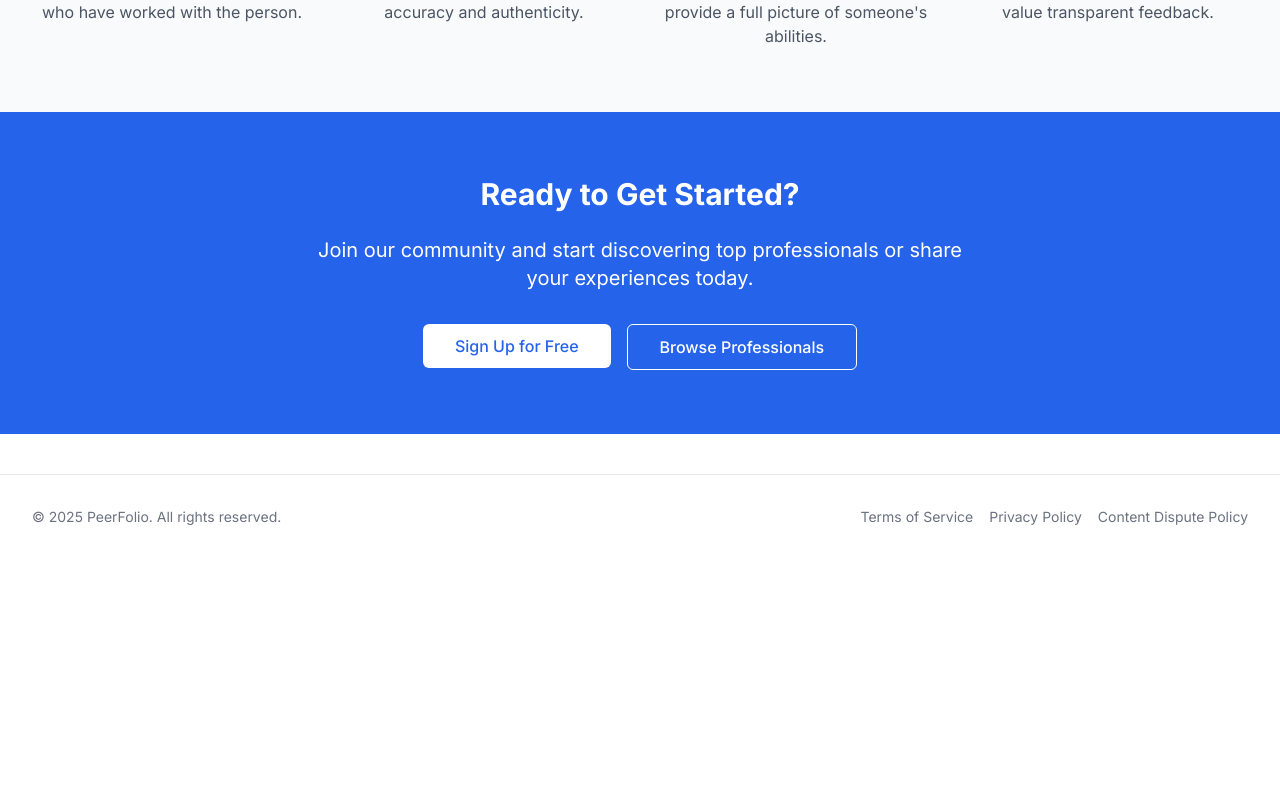
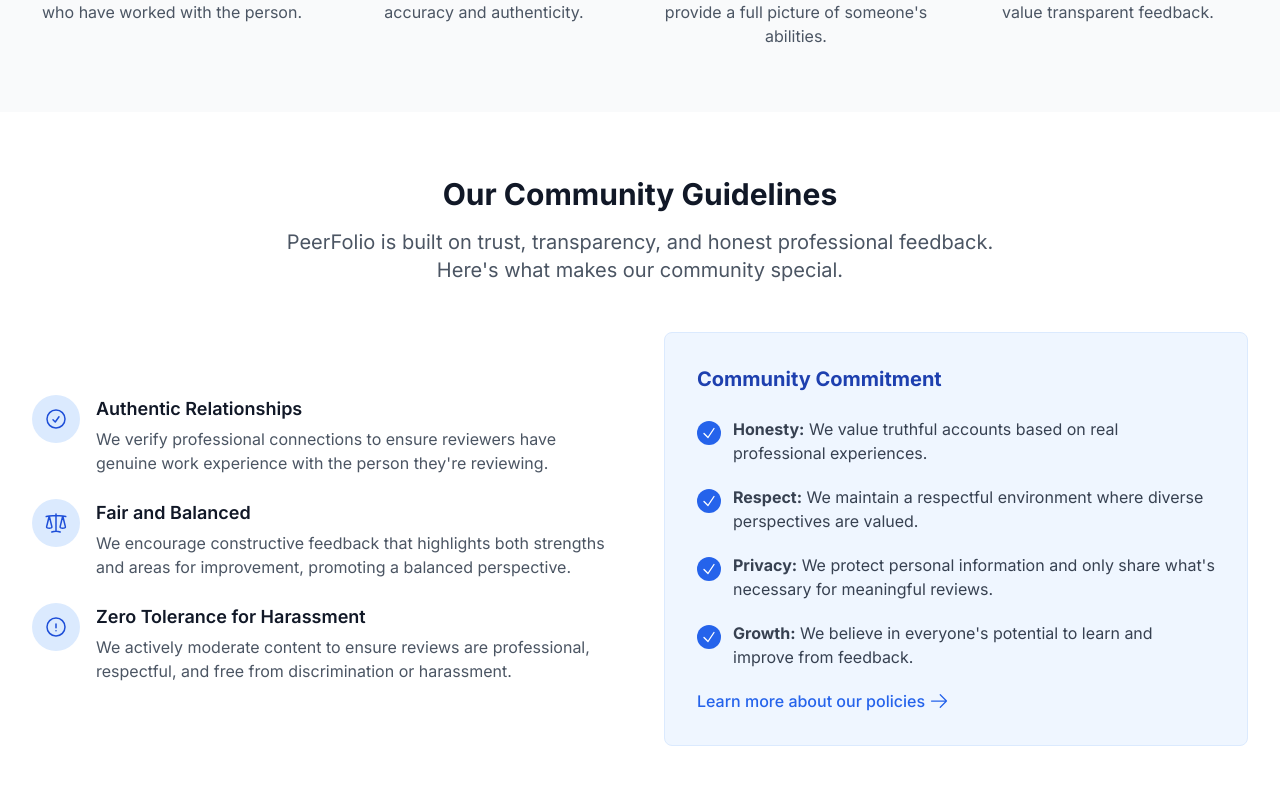
Before and after one commit to karanhudia/peerfolio, a Next.js app: page / in a window 1280 px wide. Shown: the part 1169-1960 px from the top of the page. Before the commit the page ends 1728 px from the top, so only its background shows below. Built offline with nearby package versions, Linux system fonts and the light colour scheme; no server answers.

Commit message:
Add a community guidelines page

```diff
--- a/src/app/page.tsx
+++ b/src/app/page.tsx
@@ -118,6 +118,120 @@
         </div>
       </section>
 
+      {/* Community Spotlight */}
+      <section className="py-16 bg-white">
+        <div className="container mx-auto">
+          <div className="text-center mb-12">
+            <h2 className="text-3xl font-bold mb-4">Our Community Guidelines</h2>
+            <p className="text-xl text-gray-600 max-w-3xl mx-auto">
+              PeerFolio is built on trust, transparency, and honest professional feedback. Here's what makes our community special.
+            </p>
+          </div>
+
+          <div className="grid md:grid-cols-2 gap-12 items-center">
+            <div>
+              <div className="space-y-6">
+                <div className="flex gap-4">
+                  <div className="bg-blue-100 p-3 rounded-full h-12 w-12 flex items-center justify-center flex-shrink-0">
+                    <svg xmlns="http://www.w3.org/2000/svg" fill="none" viewBox="0 0 24 24" strokeWidth={1.5} stroke="currentColor" className="w-6 h-6 text-blue-700">
+                      <path strokeLinecap="round" strokeLinejoin="round" d="M9 12.75 11.25 15 15 9.75M21 12a9 9 0 1 1-18 0 9 9 0 0 1 18 0Z" />
+                    </svg>
+                  </div>
+                  <div>
+                    <h3 className="text-lg font-semibold mb-1">Authentic Relationships</h3>
+                    <p className="text-gray-600">
+                      We verify professional connections to ensure reviewers have genuine work experience with the person they're reviewing.
+                    </p>
+                  </div>
+                </div>
+
+                <div className="flex gap-4">
+                  <div className="bg-blue-100 p-3 rounded-full h-12 w-12 flex items-center justify-center flex-shrink-0">
+                    <svg xmlns="http://www.w3.org/2000/svg" fill="none" viewBox="0 0 24 24" strokeWidth={1.5} stroke="currentColor" className="w-6 h-6 text-blue-700">
+                      <path strokeLinecap="round" strokeLinejoin="round" d="M12 3v17.25m0 0c-1.472 0-2.882.265-4.185.75M12 20.25c1.472 0 2.882.265 4.185.75M18.75 4.97A48.416 48.416 0 0 0 12 4.5c-2.291 0-4.545.16-6.75.47m13.5 0c1.01.143 2.01.317 3 .52m-3-.52 2.62 10.726c.122.499-.106 1.028-.589 1.202a5.988 5.988 0 0 1-2.031.352 5.988 5.988 0 0 1-2.031-.352c-.483-.174-.711-.703-.59-1.202L18.75 4.971Zm-16.5.52c.99-.203 1.99-.377 3-.52m0 0 2.62 10.726c.122.499-.106 1.028-.589 1.202a5.989 5.989 0 0 1-2.031.352 5.989 5.989 0 0 1-2.031-.352c-.483-.174-.711-.703-.59-1.202L5.25 4.971Z" />
+                    </svg>
+                  </div>
+                  <div>
+                    <h3 className="text-lg font-semibold mb-1">Fair and Balanced</h3>
+                    <p className="text-gray-600">
+                      We encourage constructive feedback that highlights both strengths and areas for improvement, promoting a balanced perspective.
+                    </p>
+                  </div>
+                </div>
+
+                <div className="flex gap-4">
+                  <div className="bg-blue-100 p-3 rounded-full h-12 w-12 flex items-center justify-center flex-shrink-0">
+                    <svg xmlns="http://www.w3.org/2000/svg" fill="none" viewBox="0 0 24 24" strokeWidth={1.5} stroke="currentColor" className="w-6 h-6 text-blue-700">
+                      <path strokeLinecap="round" strokeLinejoin="round" d="M12 9v3.75m9-.75a9 9 0 1 1-18 0 9 9 0 0 1 18 0Zm-9 3.75h.008v.008H12v-.008Z" />
+                    </svg>
+                  </div>
+                  <div>
+                    <h3 className="text-lg font-semibold mb-1">Zero Tolerance for Harassment</h3>
+                    <p className="text-gray-600">
+                      We actively moderate content to ensure reviews are professional, respectful, and free from discrimination or harassment.
+                    </p>
+                  </div>
+                </div>
+              </div>
+            </div>
+
+            <div className="bg-blue-50 p-8 rounded-lg border border-blue-100">
+              <h3 className="text-xl font-bold mb-6 text-blue-800">Community Commitment</h3>
+              <div className="space-y-5">
+                <div className="flex gap-3 items-start">
+                  <div className="bg-blue-600 text-white p-1 rounded-full mt-1">
+                    <svg xmlns="http://www.w3.org/2000/svg" fill="none" viewBox="0 0 24 24" strokeWidth={2} stroke="currentColor" className="w-4 h-4">
+                      <path strokeLinecap="round" strokeLinejoin="round" d="m4.5 12.75 6 6 9-13.5" />
+                    </svg>
+                  </div>
+                  <p className="text-gray-700">
+                    <strong>Honesty:</strong> We value truthful accounts based on real professional experiences.
+                  </p>
+                </div>
+                <div className="flex gap-3 items-start">
+                  <div className="bg-blue-600 text-white p-1 rounded-full mt-1">
+                    <svg xmlns="http://www.w3.org/2000/svg" fill="none" viewBox="0 0 24 24" strokeWidth={2} stroke="currentColor" className="w-4 h-4">
+                      <path strokeLinecap="round" strokeLinejoin="round" d="m4.5 12.75 6 6 9-13.5" />
+                    </svg>
+                  </div>
+                  <p className="text-gray-700">
+                    <strong>Respect:</strong> We maintain a respectful environment where diverse perspectives are valued.
+                  </p>
+                </div>
+                <div className="flex gap-3 items-start">
+                  <div className="bg-blue-600 text-white p-1 rounded-full mt-1">
+                    <svg xmlns="http://www.w3.org/2000/svg" fill="none" viewBox="0 0 24 24" strokeWidth={2} stroke="currentColor" className="w-4 h-4">
+                      <path strokeLinecap="round" strokeLinejoin="round" d="m4.5 12.75 6 6 9-13.5" />
+                    </svg>
+                  </div>
+                  <p className="text-gray-700">
+                    <strong>Privacy:</strong> We protect personal information and only share what's necessary for meaningful reviews.
+                  </p>
+                </div>
+                <div className="flex gap-3 items-start">
+                  <div className="bg-blue-600 text-white p-1 rounded-full mt-1">
+                    <svg xmlns="http://www.w3.org/2000/svg" fill="none" viewBox="0 0 24 24" strokeWidth={2} stroke="currentColor" className="w-4 h-4">
+                      <path strokeLinecap="round" strokeLinejoin="round" d="m4.5 12.75 6 6 9-13.5" />
+                    </svg>
+                  </div>
+                  <p className="text-gray-700">
+                    <strong>Growth:</strong> We believe in everyone's potential to learn and improve from feedback.
+                  </p>
+                </div>
+                <div className="mt-8">
+                  <Link href="/terms" className="text-blue-600 hover:text-blue-800 font-medium flex items-center">
+                    Learn more about our policies
+                    <svg xmlns="http://www.w3.org/2000/svg" fill="none" viewBox="0 0 24 24" strokeWidth={1.5} stroke="currentColor" className="w-5 h-5 ml-1">
+                      <path strokeLinecap="round" strokeLinejoin="round" d="M13.5 4.5 21 12m0 0-7.5 7.5M21 12H3" />
+                    </svg>
+                  </Link>
+                </div>
+              </div>
+            </div>
+          </div>
+        </div>
+      </section>
+
       {/* CTA Section */}
       <section className="py-16 bg-blue-600 text-white text-center">
         <div className="container mx-auto">
```
